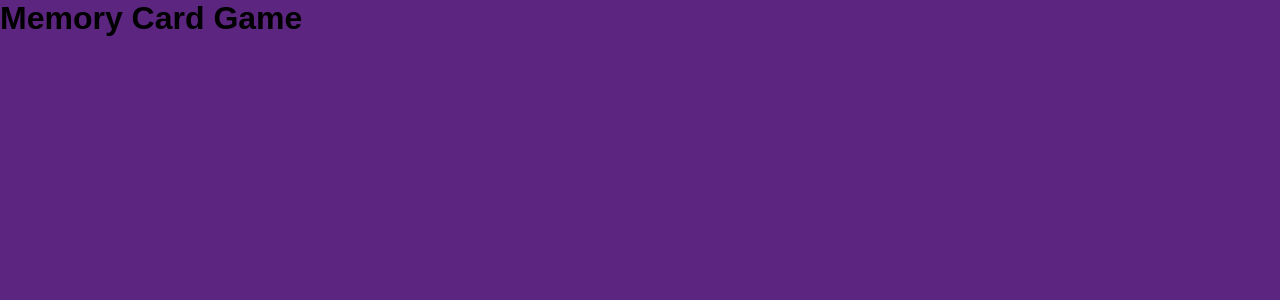
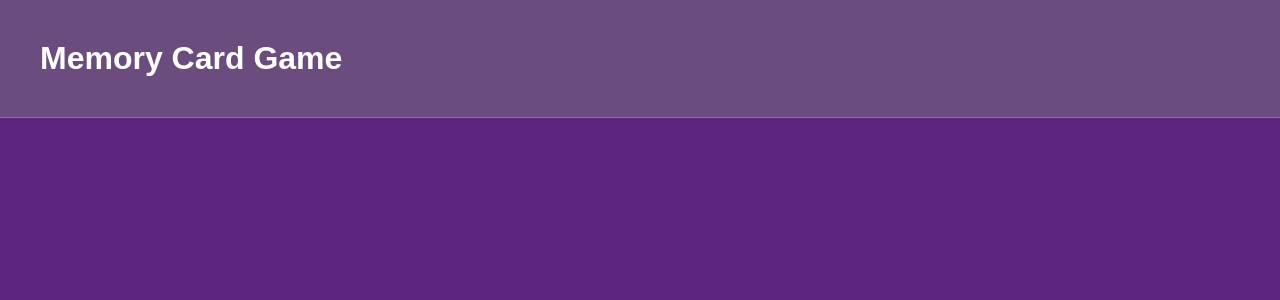
Before and after one commit to GersonSalvador/memory-card-game-reactjs, a React (Create React App) app: page / in a window 1280 px wide. Shown: the top 300 px of the page. Built offline with nearby package versions, Linux system fonts and the light colour scheme.

Commit message:
feat: add styles to Header component

```diff
--- a/src/components/Header/index.tsx
+++ b/src/components/Header/index.tsx
@@ -1,4 +1,5 @@
 import { Title } from "../"
+import { Container } from "./styles"
 
 interface HeaderProps {
   children?: string;
@@ -6,11 +7,11 @@ interface HeaderProps {
 
 function Header({children}: HeaderProps) {
   return (
-    <div data-testid="header">
+    <Container data-testid="header">
       <Title>
         {children}
       </Title>
-    </div>
+    </Container>
   )
 }
 
--- /dev/null
+++ b/src/components/Header/styles.ts
@@ -0,0 +1,8 @@
+import styled from 'styled-components';
+
+export const Container = styled.div`
+  padding: 40px;
+  background-color: var(--Purple-4);
+  color: #fff;
+  border-bottom: 1px solid var(--Purple-3);
+`;
```
